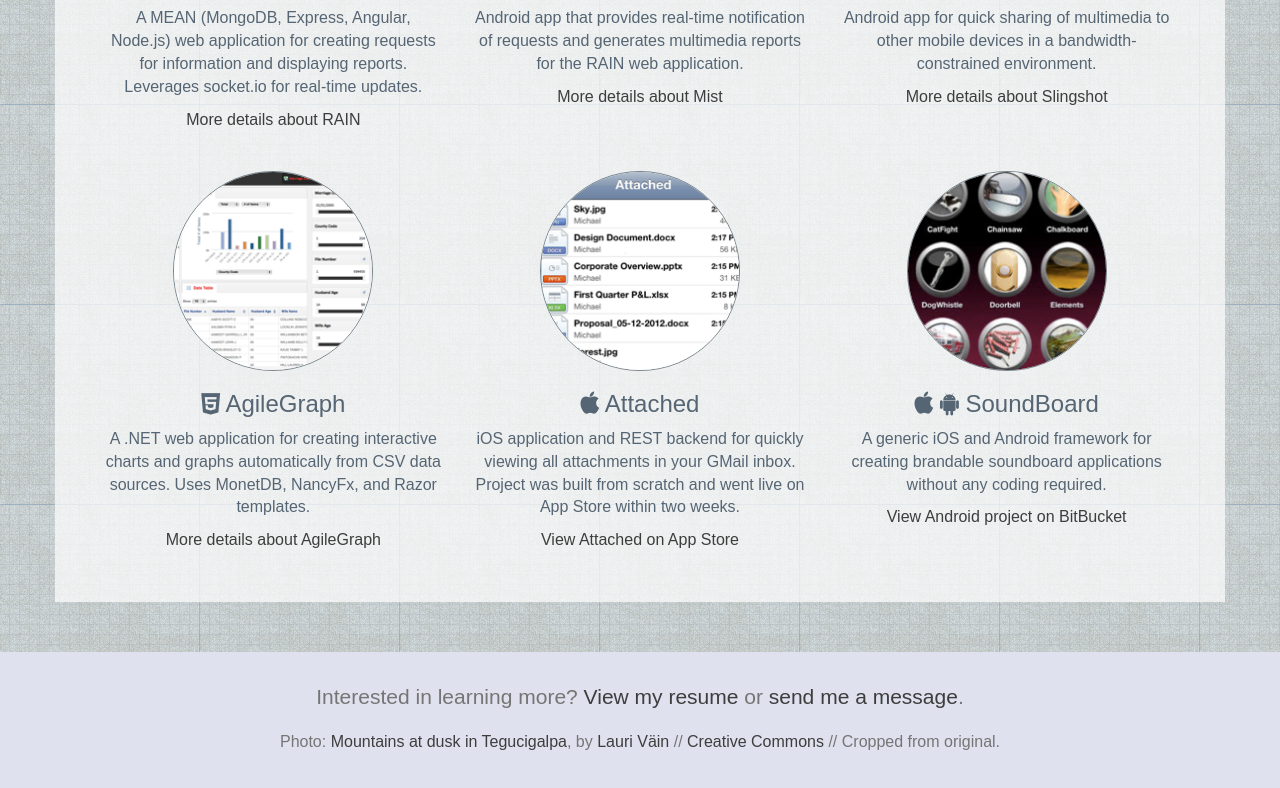
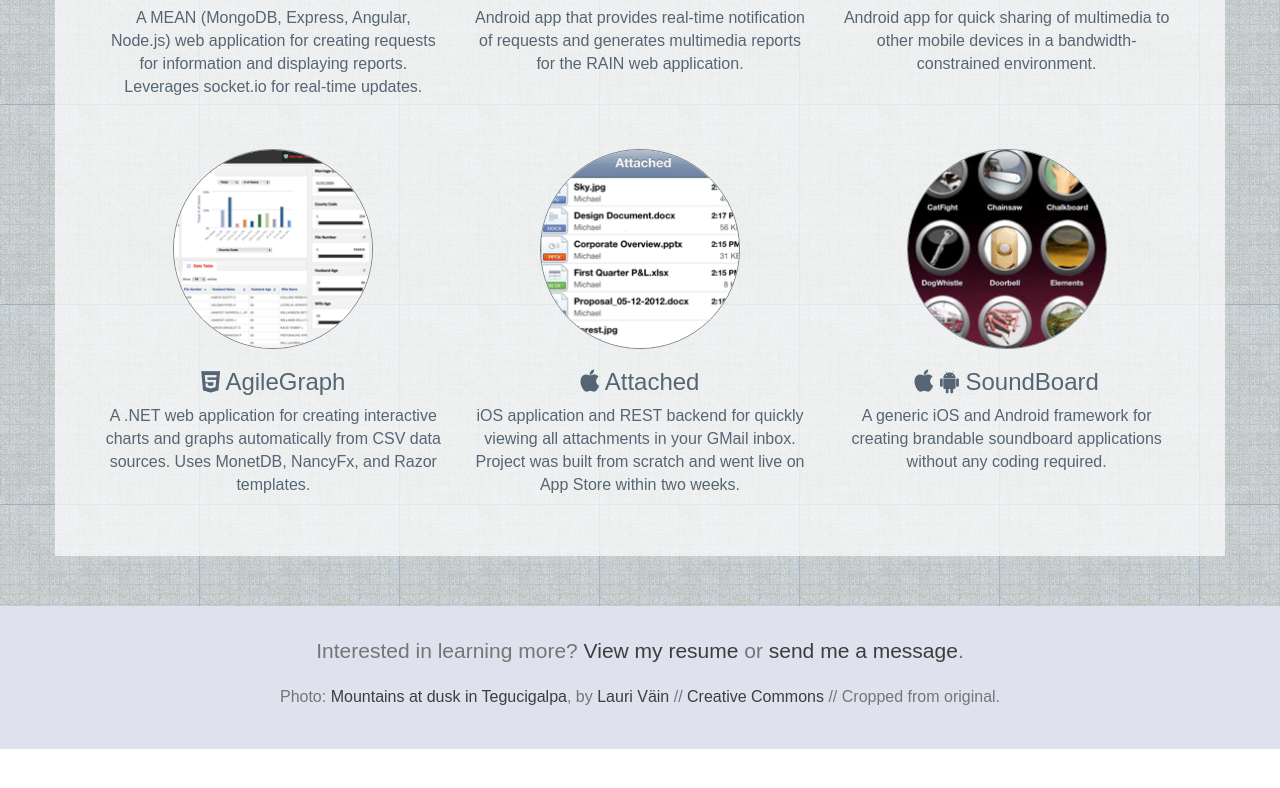
Before and after one commit to dlineberger/dlineberger.github.io, a plain HTML site: page index.html in a window 1280 px wide. Shown: the part 2015-2803 px from the top of the page. After the commit the page ends 2764 px from the top, so only its background shows below. Drawn offline with Linux system fonts and the light colour scheme.

Commit message:
Getting rid of 'more details' text.

```diff
--- a/index.html
+++ b/index.html
@@ -77,7 +77,7 @@
 								<h3><i class="fa fa-html5"></i> RAIN</h3>
 							</div>
 						</a>
-						<p>A MEAN (MongoDB, Express, Angular, Node.js) web application for creating requests for information and displaying reports. Leverages socket.io for real-time updates.</p><a href="rain.html" data-toggle="modal" data-target="#myModal">More details about RAIN</a>
+						<p>A MEAN (MongoDB, Express, Angular, Node.js) web application for creating requests for information and displaying reports. Leverages socket.io for real-time updates.</p>
 					</div>
 
 					<div class="project col-xs-12 col-sm-6 col-md-4 text-center">
@@ -88,7 +88,7 @@
 								<h3><i class="fa fa-android"></i> Mist</h3>
 							</div>
 						</a>
-						<p>Android app that provides real-time notification of requests and generates multimedia reports for the RAIN web application.</p><a href="mist.html" data-toggle="modal" data-target="#myModal">More details about Mist</a>
+						<p>Android app that provides real-time notification of requests and generates multimedia reports for the RAIN web application.</p>
 					</div>
 
 					<div class="clearfix visible-sm"></div>
@@ -101,7 +101,7 @@
 								<h3><i class="fa fa-android"></i> Slingshot</h3>
 							</div>
 						</a>
-						<p>Android app for quick sharing of multimedia to other mobile devices in a bandwidth-constrained environment.</p><a href="slingshot.html" data-toggle="modal" data-target="#myModal">More details about Slingshot</a>
+						<p>Android app for quick sharing of multimedia to other mobile devices in a bandwidth-constrained environment.</p>
 					</div>
 
 					<div class="clearfix visible-md visible-lg"></div>
@@ -115,7 +115,6 @@
 							</div>
 						</a>
 						<p>A .NET web application for creating interactive charts and graphs automatically from CSV data sources. Uses MonetDB, NancyFx, and Razor templates.</p>
-						<a href="agilegraph.html" data-toggle="modal" data-target="#myModal">More details about AgileGraph</a>
 					</div>
 
 					<div class="clearfix visible-sm"></div>
@@ -129,7 +128,6 @@
 							</div>
 						</a>
 						<p>iOS application and REST backend for quickly viewing all attachments in your GMail inbox. Project was built from scratch and went live on App Store within two weeks.</p>
-						<a href="https://itunes.apple.com/us/app/attached-view-your-most-recent/id529497758?mt=8&uo=4" target="itunes_store">View Attached on App Store</a>
 					</div>
 
 					<div class="project col-xs-12 col-sm-6 col-md-4 text-center">
@@ -141,7 +139,6 @@
 							</div>
 						</a>
 						<p>A generic iOS and Android framework for creating brandable soundboard applications without any coding required.</p>
-						<a href="https://bitbucket.org/dlineberger/androidsoundboard">View Android project on BitBucket</a>
 					</div>
 				</div>
 			</div>
```
